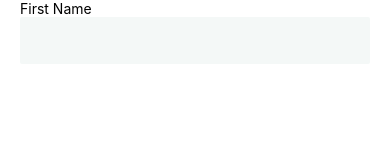
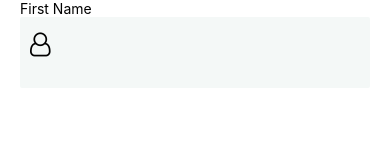
Before and after one commit to sunnychauhan07/chat-app, a React Native app: screen / in a window 390 px wide. Shown: the top 160 px of the page. Built offline with nearby package versions, Linux system fonts and the light colour scheme.

Commit message:
input component

```diff
--- a/components/Input.tsx
+++ b/components/Input.tsx
@@ -1,6 +1,7 @@
 import { View, Text, StyleSheet, TextInput } from "react-native";
 import React from "react";
 import { Colors } from "../contant/colors";
+import { FontAwesome } from "@expo/vector-icons";
 
 interface props {
   label: string;
@@ -10,6 +11,7 @@ const Input = ({ label }: props) => {
     <View>
       <Text>{label}</Text>
       <View style={styles.inputContainer}>
+        <FontAwesome name='user-o' size={24} color='black' />
         <TextInput />
       </View>
     </View>
```
